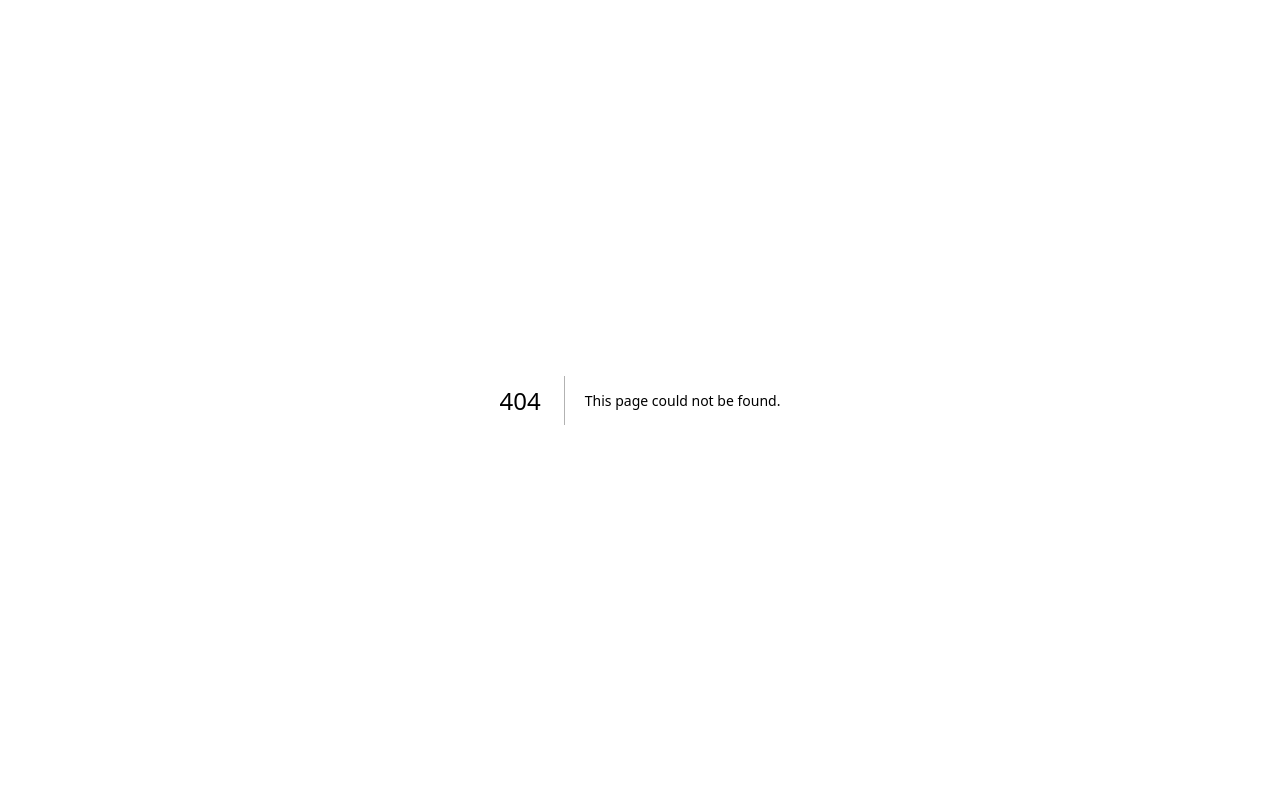
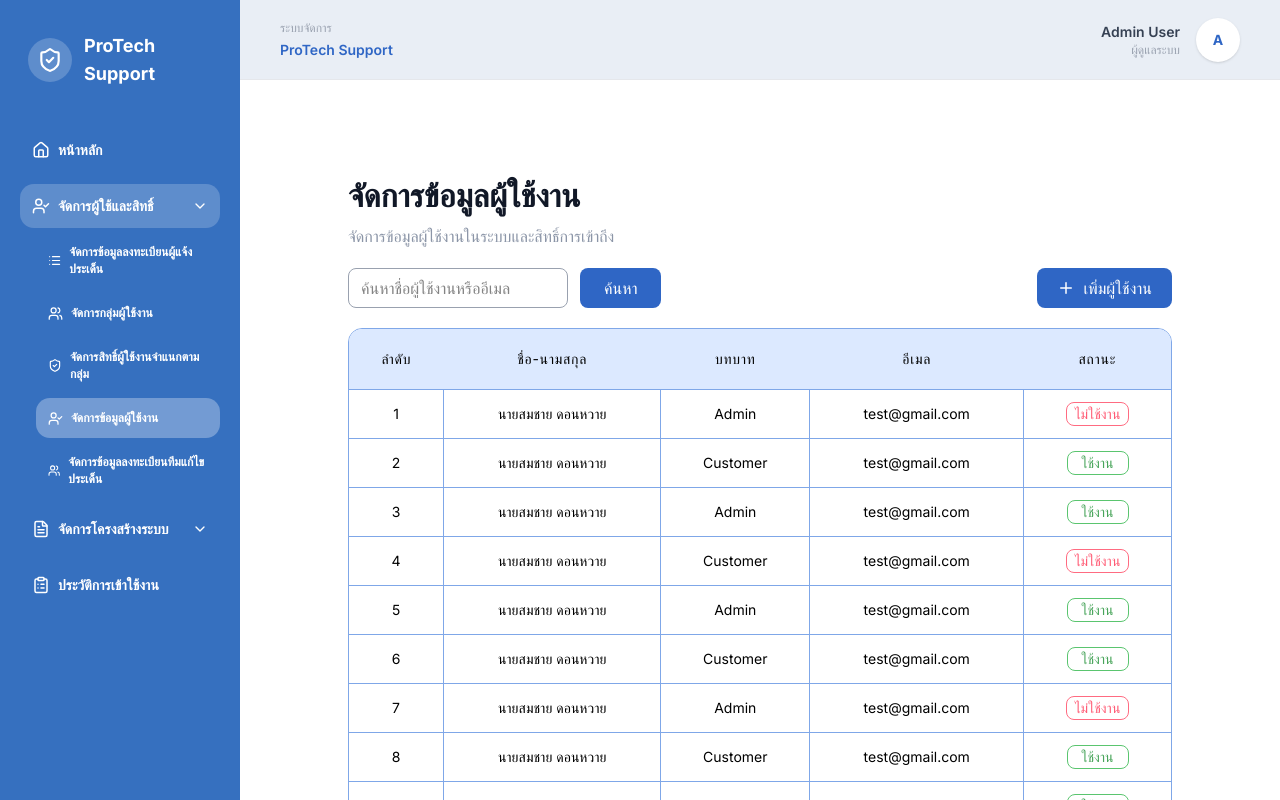
Before and after one commit to supakornNT/NID-Protech, a Next.js app in the folder frontend-staff/: page /management/users in a window 1280 px wide. Before the commit this address had no page. Shown: the top 800 px of the page. Built offline with nearby package versions, Linux system fonts and the light colour scheme.

Commit message:
edit pageADMIN

```diff
--- a/frontend-staff/app/(admin)/layout.tsx
+++ b/frontend-staff/app/(admin)/layout.tsx
@@ -33,7 +33,7 @@ export default function AdminLayout({
             </div>
           </header>
 
-          <main className="min-w-0 flex-1 bg-[#F8F9FC] px-6 py-8 sm:px-8 lg:px-12 lg:py-10">
+          <main className="min-w-0 flex-1 bg-[#ffffff] px-6 py-8 sm:px-8 lg:px-12 lg:py-10">
             {children}
           </main>
         </div>
--- a/frontend-staff/app/(admin)/management/permissions/page.tsx
+++ b/frontend-staff/app/(admin)/management/permissions/page.tsx
@@ -27,7 +27,7 @@ const columns: Column<PermissionManagementRow>[] = [
 
 export default function PermissionsPage() {
   return (
-    <div className="min-h-full rounded-xl bg-[#E9EEF5] p-4 sm:p-6 lg:p-8">
+    <div className="min-h-full rounded-xl  p-4 sm:p-6 lg:p-8">
       <AdminTablePage
         title="จัดการสิทธิ์"
         subtitle="จัดการข้อมูลสิทธิ์การเข้าถึงของผู้ใช้งานในระบบ"
--- a/frontend-staff/app/(admin)/management/teams/page.tsx
+++ b/frontend-staff/app/(admin)/management/teams/page.tsx
@@ -27,7 +27,7 @@ const columns: Column<TeamManagementRow>[] = [
 
 export default function TeamsPage() {
   return (
-    <div className="min-h-full rounded-xl bg-[#E9EEF5] p-4 sm:p-6 lg:p-8">
+    <div className="min-h-full rounded-xl  p-4 sm:p-6 lg:p-8">
       <AdminTablePage
         title="จัดการทีม"
         subtitle="จัดการทีมปฏิบัติงานและการมอบหมายผู้รับผิดชอบ"
--- /dev/null
+++ b/frontend-staff/app/(admin)/management/users/page.tsx
@@ -0,0 +1,43 @@
+"use client";
+
+import type { Column } from "@/types/table";
+import {
+  AdminTablePage,
+  StatusBadge,
+} from "@/components/admin/admin-table-page";
+import { userRows } from "@/lib/admin-mocks";
+
+type UserRow = (typeof userRows)[number];
+
+const columns: Column<UserRow>[] = [
+  { key: "order", title: "ลำดับ" },
+  { key: "name", title: "ชื่อ-นามสกุล" },
+  { key: "role", title: "บทบาท" },
+  { key: "email", title: "อีเมล" },
+  {
+    key: "status",
+    title: "สถานะ",
+    render: (value) => (
+      <StatusBadge
+        label={String(value)}
+        tone={value === "ใช้งาน" ? "success" : "danger"}
+      />
+    ),
+  },
+];
+
+export default function UsersPage() {
+  return (
+    <div className="min-h-full rounded-xl  p-4 sm:p-6 lg:p-8">
+      <AdminTablePage
+        title="จัดการข้อมูลผู้ใช้งาน"
+        subtitle="จัดการข้อมูลผู้ใช้งานในระบบและสิทธิ์การเข้าถึง"
+        columns={columns}
+        data={userRows}
+        searchPlaceholder="ค้นหาชื่อผู้ใช้งานหรืออีเมล"
+        showDelete={false}
+        createLabel="เพิ่มผู้ใช้งาน"
+      />
+    </div>
+  );
+}
--- a/frontend-staff/app/(admin)/system-management/organizations/page.tsx
+++ b/frontend-staff/app/(admin)/system-management/organizations/page.tsx
@@ -27,7 +27,7 @@ const columns: Column<OrganizationManagementRow>[] = [
 
 export default function OrganizationsPage() {
   return (
-    <div className="min-h-full rounded-xl bg-[#E9EEF5] p-4 sm:p-6 lg:p-8">
+    <div className="min-h-full rounded-xl bg-[#ffffff] p-4 sm:p-6 lg:p-8">
       <AdminTablePage
         title="จัดการองค์กร"
         subtitle="จัดการข้อมูลองค์กรที่ใช้งานในระบบสนับสนุน"
--- a/frontend-staff/app/(admin)/system-management/problem-types/page.tsx
+++ b/frontend-staff/app/(admin)/system-management/problem-types/page.tsx
@@ -26,7 +26,7 @@ const columns: Column<ProblemTypeManagementRow>[] = [
 
 export default function ProblemTypesPage() {
   return (
-    <div className="min-h-full rounded-xl bg-[#E9EEF5] p-4 sm:p-6 lg:p-8">
+    <div className="min-h-full rounded-xl bg-[#ffffff] p-4 sm:p-6 lg:p-8">
       <AdminTablePage
         title="จัดการประเภทประเด็น"
         subtitle="จัดการประเภทประเด็นและคำร้องที่ใช้ในระบบ"
--- a/frontend-staff/app/(admin)/system-management/projects/page.tsx
+++ b/frontend-staff/app/(admin)/system-management/projects/page.tsx
@@ -27,7 +27,7 @@ const columns: Column<ProjectManagementRow>[] = [
 
 export default function ProjectsPage() {
   return (
-    <div className="min-h-full rounded-xl bg-[#E9EEF5] p-4 sm:p-6 lg:p-8">
+    <div className="min-h-full rounded-xl bg-[#ffffff] p-4 sm:p-6 lg:p-8">
       <AdminTablePage
         title="จัดการโครงการ"
         subtitle="จัดการข้อมูลโครงการและความสัมพันธ์กับองค์กร"
--- a/frontend-staff/app/layout.tsx
+++ b/frontend-staff/app/layout.tsx
@@ -18,7 +18,7 @@ export default function RootLayout({
 }>) {
   return (
     <html lang="th" className={cn("font-sans", inter.variable)}>
-      <body className="min-h-screen bg-[#E9EEF5]">{children}</body>
+      <body className="min-h-screen bg-[#ffffff]">{children}</body>
     </html>
   );
 }
```
